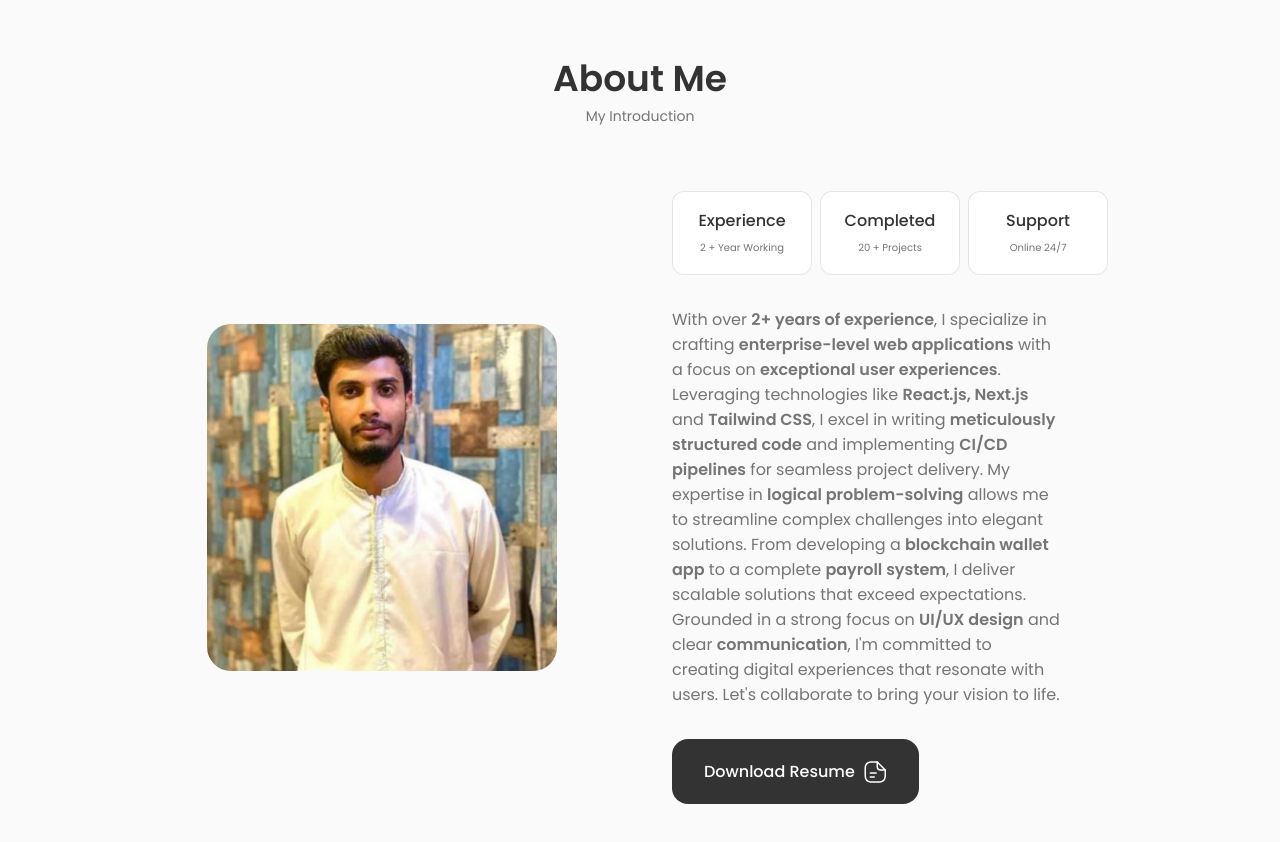
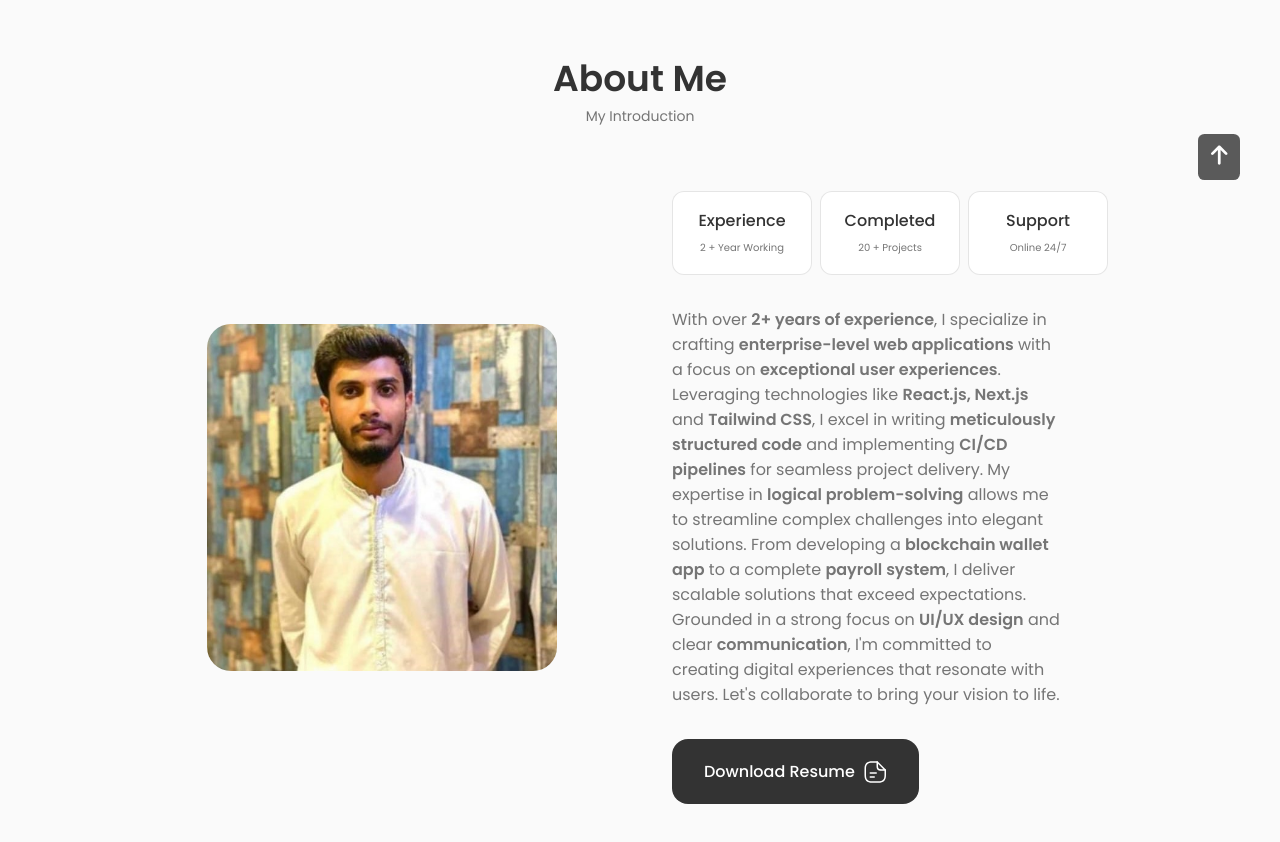
Before and after one commit to ali-hamza-jutt/alihamzas-portfolio, a React (Create React App) app: page / in a window 1280 px wide. Shown: the part 780-1622 px from the top of the page. Built offline with nearby package versions, Linux system fonts and the light colour scheme.

Commit message:
Add Scroll up to Portfolio
- Created Scroll Up component to navigate up on my portfolio

```diff
--- a/src/App.js
+++ b/src/App.js
@@ -9,6 +9,7 @@
 import Testimonial from './components/Testimonial/Testimonial';
 import Contact from './components/contact/Contact';
 import Footer from './components/Footer/Footer';
+import ScrollUp from './components/ScrollUp/ScrollUp';
 
 function App() {
   return (
@@ -23,8 +24,9 @@
       <Work/>
       <Testimonial/>
       <Contact/>
+    </main>
+      <ScrollUp/>
       <Footer/>
-    </main>
     </>
   );
 }
--- /dev/null
+++ b/src/components/ScrollUp/ScrollUp.css
@@ -0,0 +1,53 @@
+.scrollup{
+    position: fixed;
+    right: 2.5rem;
+    bottom: -20%;
+    background-color: var(--title-color);
+    opacity: 0.8;
+    padding: 0.3rem 0.5rem;
+    border-radius: 0.4rem;
+    z-index: var(--z-tooltip);
+    transition: .4s;
+}
+
+.scrollup__icon{
+    font-size: 1.5rem;
+    color: var(--container-color);
+}
+
+.scrollup:hover{
+    background-color: var(--title-color-dark);
+}
+
+/* show scroll class */
+.show-scroll{
+    bottom: 3rem;
+}
+
+
+/*=============== BREAKPOINTS ===============*/
+/* For large devices */
+
+@media screen and (max-width: 992px) {
+    .scrollup{
+        right: 1.5rem;
+    }
+    .scrollup__icon{
+        font-size: 1.25rem;
+    }
+  }
+
+  /* For medium devices */
+@media screen and (max-width: 768px) {
+    .show-scroll{
+        bottom: 4rem;
+    }
+  }
+
+
+  /* For small devices */
+@media screen and (max-width: 350px) {
+  .scrollup{
+    right: 1rem;
+  }
+ }
--- /dev/null
+++ b/src/components/ScrollUp/ScrollUp.jsx
@@ -0,0 +1,28 @@
+import React from "react";
+import "./ScrollUp.css";
+import { FontAwesomeIcon } from '@fortawesome/react-fontawesome';
+import { faArrowUp } from '@fortawesome/free-solid-svg-icons';
+
+
+const ScrollUp = () => {
+  // show scroll
+  window.addEventListener("scroll", function () {
+    const scrollUp = document.querySelector(".scrollup");
+    // when the scroll is higher then 560 view port high
+    // it will add this class
+    if (this.scrollY >= 560) {
+      scrollUp.classList.add("show-scroll");
+    }
+    // else it will remove the class
+    else {
+      scrollUp.classList.remove("show-scroll");
+    }
+  });
+  return (
+    <a href="#home" className="scrollup">
+      <FontAwesomeIcon icon={faArrowUp} color="white"  style={{ padding: '5px',fontSize:'22px' }}/>
+    </a>
+  );
+};
+
+export default ScrollUp;
```
